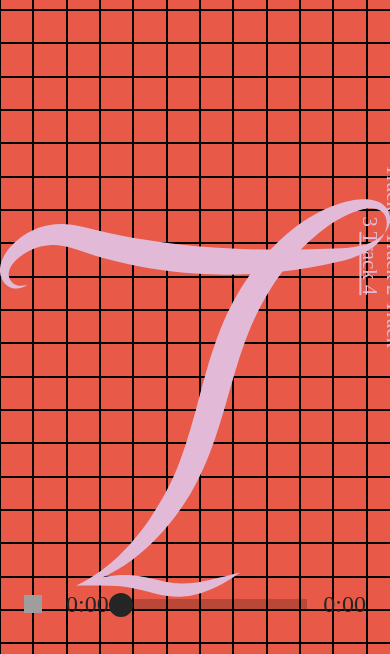
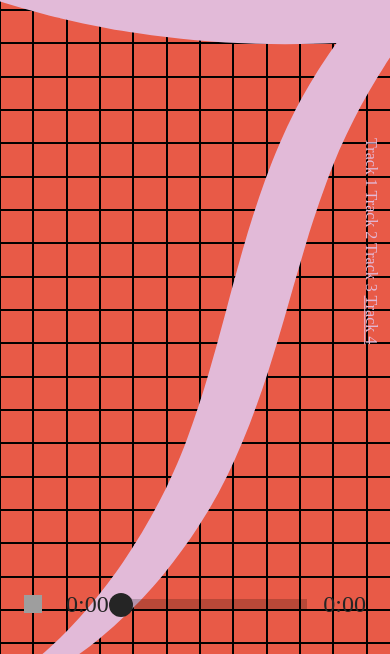
Before and after one commit to o-o-h/machine, a plain HTML site: page index.html in a window 390 px wide. Shown: the part 190-844 px from the top of the page. Drawn offline with nearby package versions, Linux system fonts and the light colour scheme; grey boxes are pictures that could not be loaded; animation ran at ten frames a second; a web font is replaced by a local one.

Commit message:
모바일 svg 확대

```diff
--- a/machine.css
+++ b/machine.css
@@ -18,8 +18,7 @@ color:#e2bad8;
 .wrap{position:fixed;width:100%;height:100%;top:0;left:0;}
 .wrap2 {position:relative;}
 .title{font-size:3em;text-align:center;top:10px;width:100%;height:auto;z-index:1;}
-.rsvg {height:100%;z-index:1;bottom:0;}
-
+.rsvg {height:100%;width:auto;z-index:1;position:relative;}
 canvas{z-index:2;}
 
 .desc{position:fixed;font-size:1.3em;text-align:left;color:;bottom:6%;left:10px;width:30%;height:auto;z-index:99;}
@@ -29,3 +28,10 @@ a:link {text-decoration: none;color:#e2bad8;}
 a:visited {text-decoration: none;color:#e2bad8;}
 a:hover {text-decoration: underline;color:#e2bad8;}
 .underline {text-decoration:underline;}
+
+
+@media only screen and (max-width:600px){.title{font-size:2em;}
+.othertracks {position:fixed;font-size:1em;top:50%;right:-45%;width:100%;z-index:3;transform: rotate(90deg);}
+.rsvg svg{height:100%;width:auto;}
+    .rsvg {left:-50%}
+}
```
